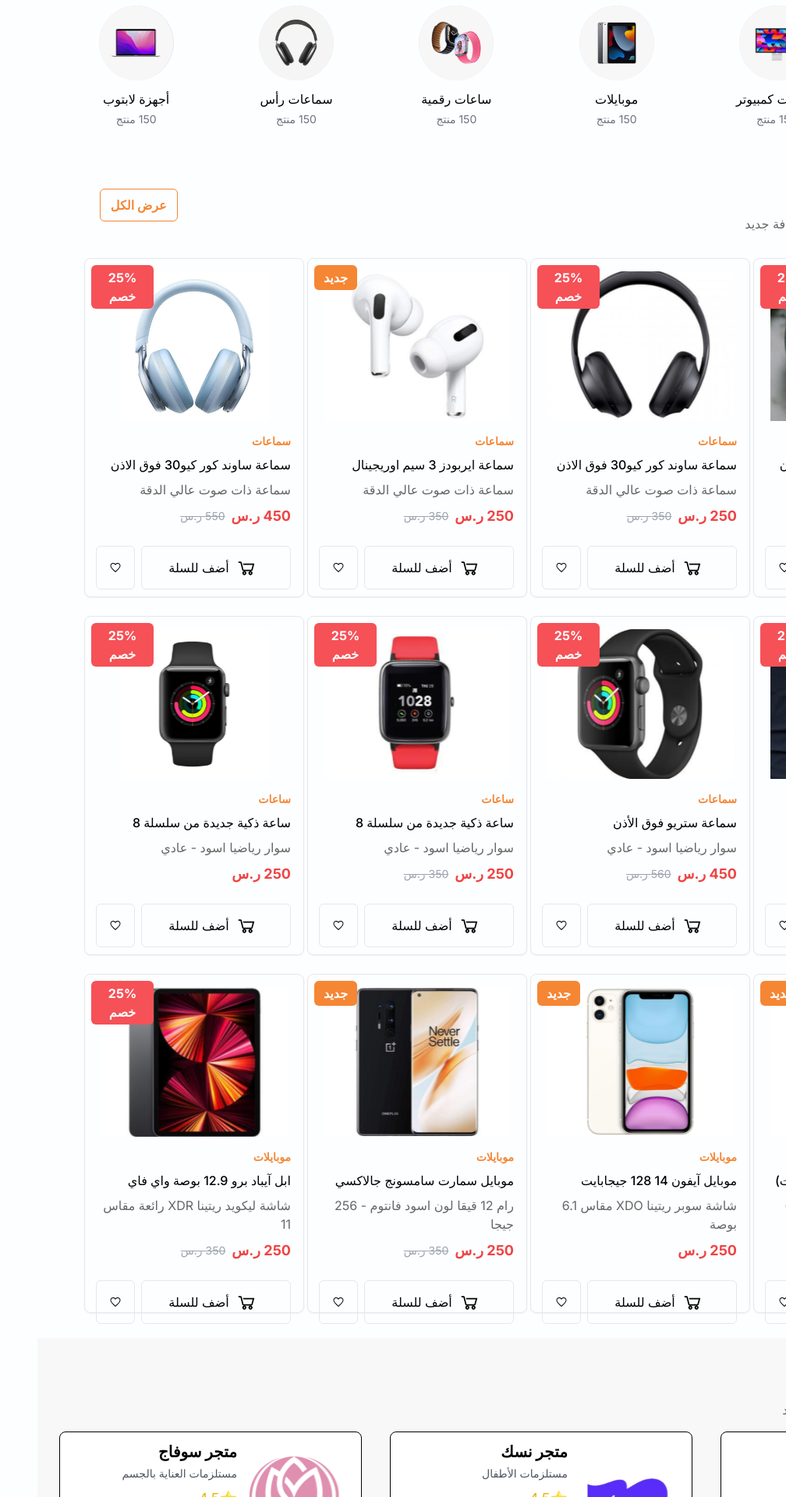
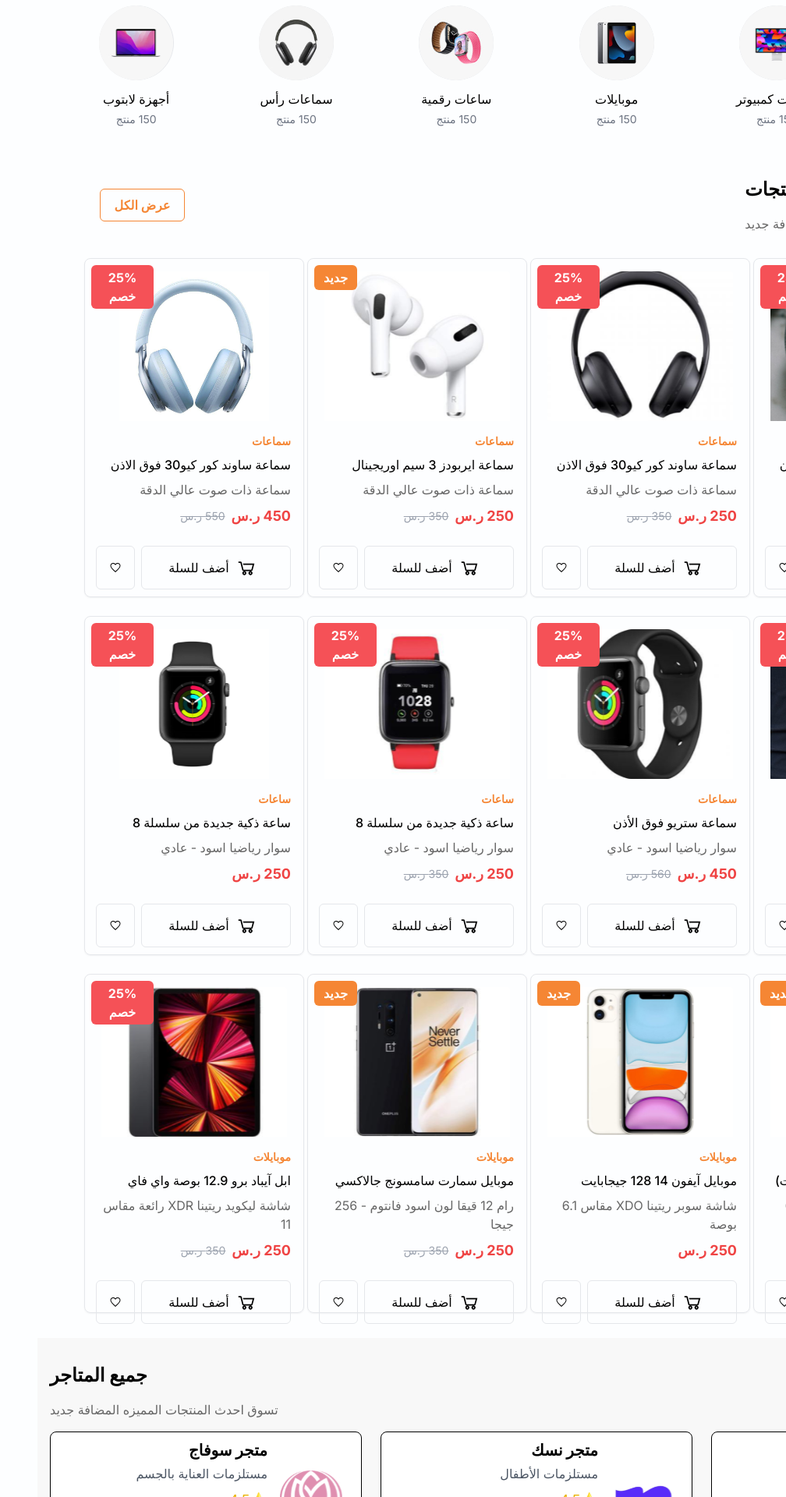
Before and after one commit to ZainbMohammed/e-commerce-NextJS, a Next.js app: page / in a window 1280 px wide. Shown: the part 880-2800 px from the top of the page at 78% size, without its empty margins (272-1280 px from the left). Built offline with nearby package versions, Linux system fonts and the light colour scheme.

Commit message:
now is realy ready!

```diff
--- a/src/components/Hero/Slider.tsx
+++ b/src/components/Hero/Slider.tsx
@@ -4,6 +4,7 @@
 import Slide1 from '../../../public/sliderImages/slide1.png'
 import Slide2 from '../../../public/sliderImages/slide2.jpeg'
 import Slide3 from '../../../public/sliderImages/slide1.png'
+
 const Slider = () => {
   const slides = [
     {
@@ -61,10 +62,10 @@
       {/* Slider controls */}
       <button
         type="button"
-        className="absolute top-0 left-20 z-30 flex items-center justify-center h-full px-4 cursor-pointer group focus:outline-none"
+        className="absolute top-1/2 left-4 md:left-20 z-30 flex items-center justify-center h-8 w-8 md:h-10 md:w-10 transform -translate-y-1/2 cursor-pointer group focus:outline-none"
         onClick={prevSlide}
       >
-        <span className="inline-flex items-center justify-center w-10 h-10 rounded-full  border border-orange-300 bg-white/30 group-hover:bg-white/50 group-focus:ring-4 group-focus:ring-white">
+        <span className="inline-flex items-center justify-center w-full h-full rounded-full border border-orange-300 bg-white/30 group-hover:bg-white/50 group-focus:ring-4 group-focus:ring-white">
           <svg className="w-4 h-4 text-orange-300" aria-hidden="true" xmlns="http://www.w3.org/2000/svg" fill="none" viewBox="0 0 6 10">
             <path stroke="currentColor" strokeLinecap="round" strokeLinejoin="round" strokeWidth="2" d="M5 1 1 5l4 4"/>
           </svg>
@@ -73,10 +74,10 @@
       </button>
       <button
         type="button"
-        className="absolute top-0 right-20 z-30 flex items-center justify-center h-full px-4 cursor-pointer group focus:outline-none "
+        className="absolute top-1/2 right-4 md:right-20 z-30 flex items-center justify-center h-8 w-8 md:h-10 md:w-10 transform -translate-y-1/2 cursor-pointer group focus:outline-none"
         onClick={nextSlide}
       >
-        <span className="inline-flex items-center justify-center w-10 h-10 rounded-full border border-orange-300 bg-white/30 group-hover:bg-white/50 group-focus:ring-4 group-focus:ring-white">
+        <span className="inline-flex items-center justify-center w-full h-full rounded-full border border-orange-300 bg-white/30 group-hover:bg-white/50 group-focus:ring-4 group-focus:ring-white">
           <svg className="w-4 h-4 text-orange-300" aria-hidden="true" xmlns="http://www.w3.org/2000/svg" fill="none" viewBox="0 0 6 10">
             <path stroke="currentColor" strokeLinecap="round" strokeLinejoin="round" strokeWidth="2" d="m1 9 4-4-4-4"/>
           </svg>
--- a/src/components/ProductsInfo/ProductCard.tsx
+++ b/src/components/ProductsInfo/ProductCard.tsx
@@ -2,6 +2,7 @@
 import Image from "next/image";
 import { LiaShoppingCartSolid } from "react-icons/lia";
 import { IoMdHeartEmpty } from "react-icons/io";
+
 interface ProductCardProps {
   image: string;
   discountLabel?: string;
@@ -24,14 +25,14 @@
   oldPrice,
 }: ProductCardProps) => {
   return (
-    <div className="border rounded-lg p-4 shadow-sm relative  w-[282px] h-[435px] hover:border-orange-main">
+    <div className="border rounded-lg p-4 shadow-sm relative w-[282px] h-[435px] hover:border-orange-main mx-auto sm:mx-0">
       {discountLabel && (
-        <span className="w-20 h-[40] p-1 text-normal absolute top-2 left-2 bg-tertiary text-white  font-bold  rounded-md text-center">
+        <span className="w-20 h-[40] p-1 text-normal absolute top-2 left-2 bg-tertiary text-white font-bold rounded-md text-center">
           {discountLabel}
         </span>
       )}
       {newLabel && (
-        <span className="w-[55px] h-[30] p-1 absolute top-2 left-2 bg-orange-main text-white  font-bold  rounded-md text-center">
+        <span className="w-[55px] h-[30] p-1 absolute top-2 left-2 bg-orange-main text-white font-bold rounded-md text-center">
           {newLabel}
         </span>
       )}
@@ -42,7 +43,7 @@
       />
       <div className="mt-4">
         <h3 className="text-sm text-orange-main font-extrabold">{category}</h3>
-        <h2 className="text-base font-medium mt-2 ">{title}</h2>
+        <h2 className="text-base font-medium mt-2">{title}</h2>
         <p className="text-gray-extr-light mt-2">{description}</p>
         {oldPrice ? (
           <div className="mt-2 flex items-center">
@@ -58,12 +59,11 @@
         )}
 
         <div className="flex justify-between w-[250px] mt-6 hover:text-white ">
-          <button className=" w-[192px] h-[56px] border border-gray text-black text-base rounded-md hover:bg-orange-main hover:text-white transition flex justify-center items-center">
-          <LiaShoppingCartSolid className="w-7 h-7 items-center text-black m-2 hover:text-white" />
-
+          <button className="w-[192px] h-[56px] border border-gray text-black text-base rounded-md hover:bg-orange-main hover:text-white transition flex justify-center items-center">
+            <LiaShoppingCartSolid className="w-7 h-7 items-center text-black m-2 hover:text-white" />
             أضف للسلة
           </button>
-          <button className=" w-[50px] h-[56px] border border-gray text-black text-base rounded-md hover:bg-orange-main hover:text-white transition flex justify-center items-center">
+          <button className="w-[50px] h-[56px] border border-gray text-black text-base rounded-md hover:bg-orange-main hover:text-white transition flex justify-center items-center">
             <IoMdHeartEmpty className="w-4 h-4" />
           </button>
         </div>
--- a/src/components/ProductsInfo/ProductGrid.tsx
+++ b/src/components/ProductsInfo/ProductGrid.tsx
@@ -125,11 +125,11 @@
 
 const ProductGrid = () => {
   return (
-    <section className="my-8 px-20">
-      <div className="flex justify-between items-center mb-8">
-        <div className="container mx-auto  ">
-          <h2 className="text-2xl font-bold mb-4">جميع المنتجات</h2>
-          <p className="text-gray-extr-light">
+    <section className="my-8 px-4 sm:px-10 lg:px-20">
+  <div className="flex flex-col lg:flex-row justify-between items-center mb-8">
+    <div className="text-center lg:text-left mb-4 lg:mb-0">
+      <h2 className="text-xl sm:text-2xl font-bold mb-2 sm:mb-4">جميع المنتجات</h2>
+      <p className="text-gray-extr-light text-sm sm:text-base">
         تسوق احدث المنتجات المميزه المضافة جديد
       </p>
     </div>
--- a/src/components/StoresSection/StoresSection.tsx
+++ b/src/components/StoresSection/StoresSection.tsx
@@ -35,34 +35,40 @@
 
 const StoreSection = () => {
   return (
-    <div className=" mx-auto px-4 py-8 bg-gray-light">
-      <div className="container mx-auto px-4 mb-4">
-        <h2 className="text-2xl font-bold mb-4">جميع المتاجر</h2>
-        <p className="text-gray-extr-light">
+    <div className="mx-auto px-4 py-8 bg-gray-light">
+      <div className="container mx-auto mb-4 text-center lg:text-left">
+        <h2 className="text-xl sm:text-2xl font-bold mb-2 sm:mb-4">جميع المتاجر</h2>
+        <p className="text-sm sm:text-base text-gray-extr-light">
           تسوق احدث المنتجات المميزه المضافة جديد
         </p>
       </div>
-      <div className="grid grid-cols-1 sm:grid-cols-2 lg:grid-cols-3 gap-4 gap-x-6 gap-y-4 ">
+      <div className="grid grid-cols-1 sm:grid-cols-2 lg:grid-cols-3 gap-4 lg:gap-6 mx-auto">
         {stores.map((store, index) => (
           <div
             key={index}
-            className="w-[388px] h-[183px] p-7 border border-black bg-white rounded-lg flex justify-start items-center hover:border-orange-main"
+            className="w-full max-w-xs sm:max-w-md lg:max-w-full h-[183px] p-4 sm:p-6 border border-black bg-white rounded-lg flex justify-start items-center mx-auto hover:border-orange-main"
           >
             <Image
               src={store.logo}
-              width={115}
-              height={120}
+              width={80}
+              height={80}
               alt={store.name}
-              className="object-contain items-center"
+              className="object-contain"
             />
             <div className="flex flex-col items-start text-center pr-4">
-              <h3 className="text-xl font-bold mb-1">{store.name}</h3>
-              <p className="text-sm text-gray-600 mb-2">{store.description}</p>
+              <h3 className="text-base sm:text-lg lg:text-xl font-bold mb-1">
+                {store.name}
+              </h3>
+              <p className="text-xs sm:text-sm lg:text-base text-gray-600 mb-2">
+                {store.description}
+              </p>
               <div className="flex items-center">
-                <p className="text-yellow-500 text-lg">⭐</p>
-                <p className="text-yellow-500 text-lg ml-1">{store.rating}</p>
+                <p className="text-yellow-500 text-sm sm:text-lg">⭐</p>
+                <p className="text-yellow-500 text-sm sm:text-lg ml-1">
+                  {store.rating}
+                </p>
               </div>
-              <button className="w-[200px] h-[56px] py-2 border border-black text-black rounded-lg mt-4 hover:bg-orange-main hover:text-white transition hover:border-none">
+              <button className="w-full sm:w-[160px] lg:w-[200px] h-[40px] sm:h-[48px] lg:h-[56px] py-2 border border-black text-black rounded-lg mt-4 hover:bg-orange-main hover:text-white transition hover:border-none">
                 زيارة المتجر
               </button>
             </div>
```
Lines whose indentation alone changed are shown as unchanged.
